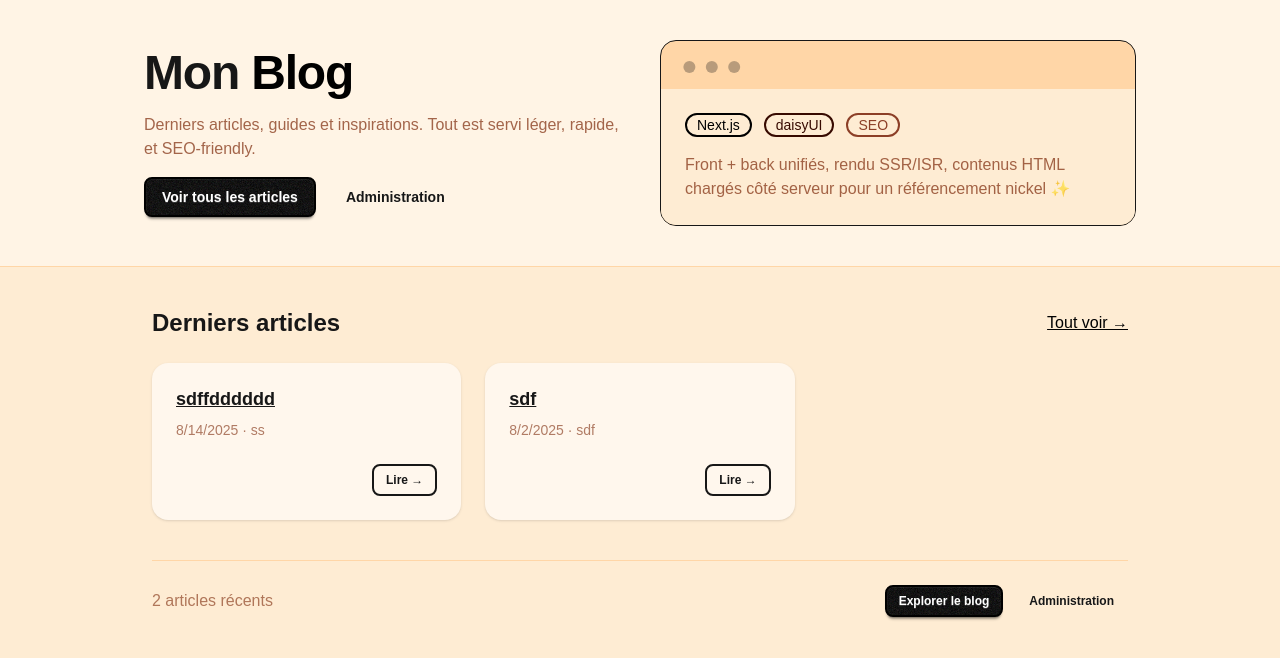
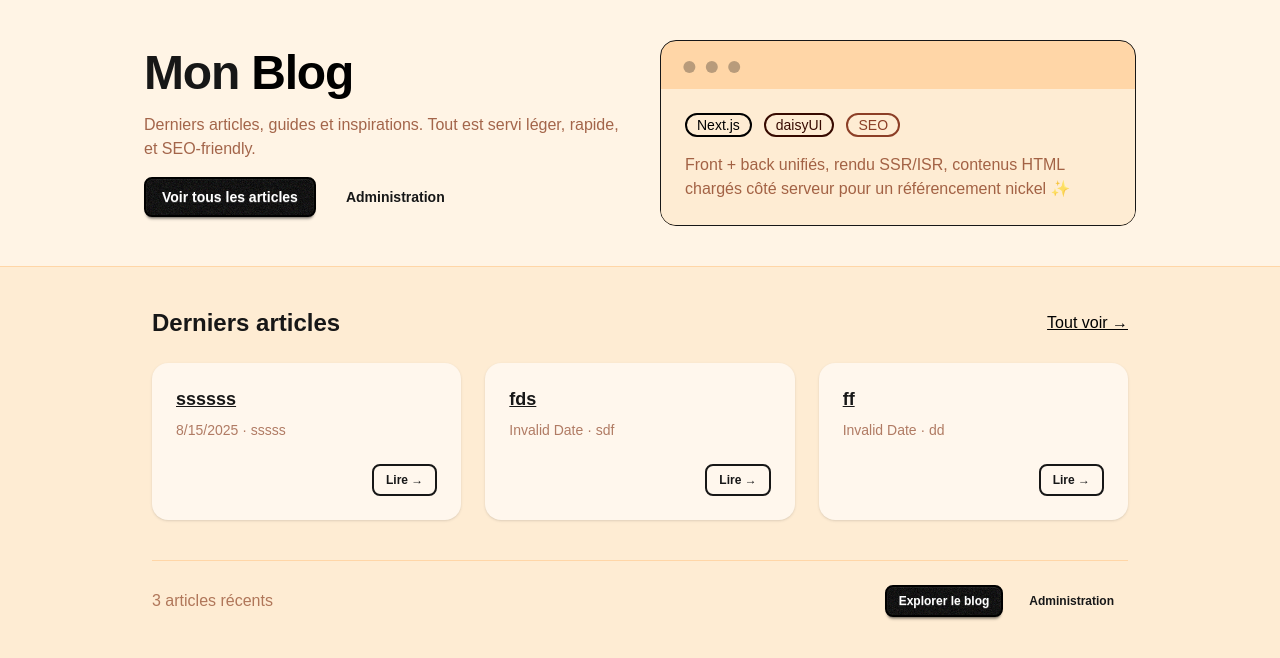
Before and after one commit to LouisCorbet/BlogSeed, a Next.js app: page / in a window 1280 px wide. Shown: the top 658 px of the page. Built offline with nearby package versions, Linux system fonts and the light colour scheme.

Commit message:
fix: client rendering

```diff
--- a/app/admin/page.tsx
+++ b/app/admin/page.tsx
@@ -3,26 +3,12 @@ import fs from "fs/promises";
 import path from "path";
 import Link from "next/link";
 
-async function getArticles() {
-  const articlesDir = path.join(process.cwd(), "articles");
-  const indexFile = path.join(articlesDir, "index.json");
-
-  try {
-    const raw = await fs.readFile(indexFile, "utf-8");
-    return JSON.parse(raw) as {
-      slug: string;
-      title: string;
-      author: string;
-      date: string;
-    }[];
-  } catch {
-    return [];
-  }
-}
-
+import { readIndex } from "@/lib/store";
+import DeleteArticleButton from "../components/DeleteArticleButton";
 export default async function AdminPage() {
-  const articles = await getArticles();
+  const articles = await readIndex();
   const count = articles.length;
+  const sorted = [...articles].sort((a, b) => b.date.localeCompare(a.date));
 
   return (
     <main className="min-h-screen bg-base-200">
@@ -219,16 +205,7 @@ export default async function AdminPage() {
                                   name="slug"
                                   value={a.slug}
                                 />
-                                <button
-                                  type="submit"
-                                  className="btn btn-xs btn-error"
-                                  onClick={(e) => {
-                                    if (!confirm(`Supprimer "${a.title}" ?`))
-                                      e.preventDefault();
-                                  }}
-                                >
-                                  Supprimer
-                                </button>
+                                <DeleteArticleButton title={a.title} />
                               </form>
                             </div>
                           </td>
--- /dev/null
+++ b/app/components/DeleteArticleButton.tsx
@@ -0,0 +1,18 @@
+"use client";
+import React from "react";
+
+const DeleteArticleButton = ({ title }: { title: string }) => {
+  return (
+    <button
+      type="submit"
+      className="btn btn-xs btn-error"
+      onClick={(e) => {
+        if (!confirm(`Supprimer "${title}" ?`)) e.preventDefault();
+      }}
+    >
+      Supprimer
+    </button>
+  );
+};
+
+export default DeleteArticleButton;
--- a/data/articles/index.json
+++ b/data/articles/index.json
@@ -1,14 +1,20 @@
 [
   {
     "slug": "sdf",
-    "title": "sdf",
+    "title": "fds",
     "author": "sdf",
-    "date": "2025-08-02"
+    "date": ""
   },
   {
-    "slug": "sdfssss",
-    "title": "sdffdddddd",
-    "author": "ss",
-    "date": "2025-08-14"
+    "slug": "ss",
+    "title": "ff",
+    "author": "dd",
+    "date": ""
+  },
+  {
+    "slug": "sdfsss",
+    "title": "ssssss",
+    "author": "sssss",
+    "date": "2025-08-15"
   }
 ]
--- a/data/articles/sdf.html
+++ b/data/articles/sdf.html
@@ -1 +1 @@
-sdfsdfsdf
+sdfsdf
--- a/data/articles/sdfssss.html
+++ /dev/null
@@ -1 +0,0 @@
-ssssss
```
Also changed, not shown: 1 other file (tests, documents, lock files or other folders).
